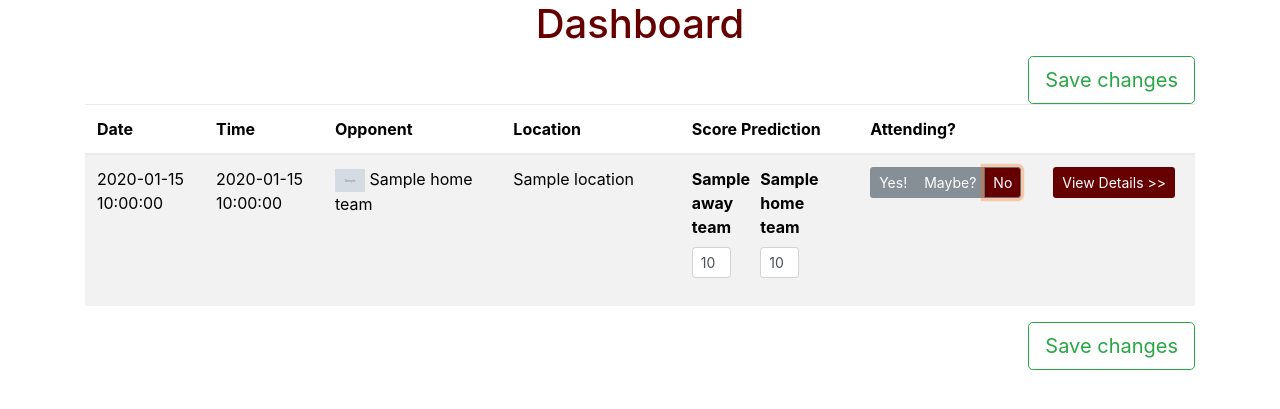
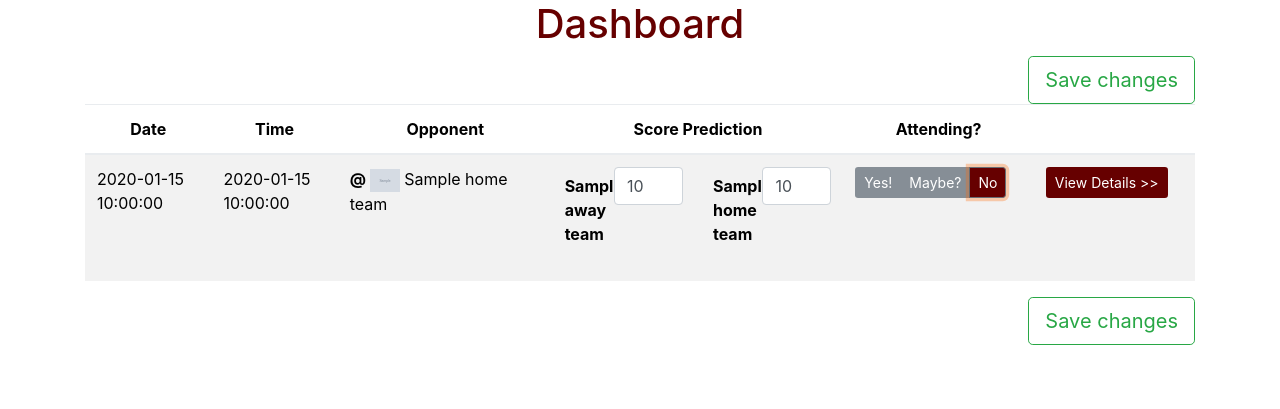
Before and after one commit to VTHoop/homer-hokie-tailgate-2, a Flask app: template src/templates/users/dashboard.jinja2 in a window 1280 px wide. Shown: the part 144-553 px from the top of the page. Run offline with Flask 2, Linux system fonts and the light colour scheme; the template is opened without the code that fills it: most values are stand-ins (such as "Sample title", 1, 10 or a date in 2020); grey boxes marked "Sample" are stand-in pictures; some libraries are stand-ins or nearby versions.

Commit message:
dashboard cleanup

```diff
--- a/src/templates/users/dashboard.jinja2
+++ b/src/templates/users/dashboard.jinja2
@@ -48,18 +48,16 @@
                     <colgroup>
                         <col style="width:10%"/>
                         <col style="width:10%"/>
-                        <col style="width:15%"/>
-                        <col style="width:15%"/>
-                        <col style="width:15%"/>
+                        <col style="width:17%"/>
+                        <col style="width:23%"/>
                         <col style="width:10%"/>
                         <col style="width:10%"/>
                     </colgroup>
                     <thead>
-                    <tr>
+                    <tr class="text-center">
                         <th>Date</th>
                         <th>Time</th>
                         <th>Opponent</th>
-                        <th>Location</th>
                         <th>Score Prediction</th>
                         <th>Attending?</th>
                         <th></th>
@@ -78,55 +76,65 @@
                         </td>
                         <td>
                             {% if game.game.home_team.school_name == 'Virginia Tech' %}
-                            <img src="../static/images/teams/{{ game.game.away_team.logo }}" style="width:30px"/>
+                            <strong>vs. </strong><img src="../static/images/teams/{{ game.game.away_team.logo }}" style="width:30px"/>
                             {{ game.game.away_team.school_name }}
                             {% else %}
-                            <img src="../static/images/teams/{{ game.game.home_team.logo }}" style="width:30px"/>
+                            <strong>@ </strong><img src="../static/images/teams/{{ game.game.home_team.logo }}" style="width:30px"/>
                             {{ game.game.home_team.school_name }}
                             {% endif %}
                             </a>
                         </td>
-                        <td>{{ game.game.location }}</td>
+
 						{% if game.game.home_team.school_name == 'Virginia Tech' %}
                         <td>
-                            <div class="form-row">
-                                <div class="col-5">
-                                    <div class="form-group">
-                                        <label class="control-label"><strong>{{ game.game.home_team.short_name
-                                            }}</strong></label>
-                                        <input class="col-8 form-control form-control-sm" type="text" name="home_score{{ game.game.game_num }}"
+                            <div class="row">
+                                <div class="col-6">
+                                    <div class="form-group row">
+                                        <label class="col-sm-4 col-form-label">
+                                            <strong>{{ game.game.home_team.short_name}}&nbsp;</strong>
+                                        </label>
+                                        <div class="col-sm-8">
+                                        <input class="form-control" type="text" name="home_score{{ game.game.game_num }}"
                                                value="{{ game.home_score }}">
+                                        </div>
                                     </div>
                                 </div>
 
-                                <div class="col-5">
-                                    <div class="form-group">
-                                        <label class="control-label"><strong>{{ game.game.away_team.short_name
-                                            }}</strong></label>
-                                        <input class="col-8 form-control form-control-sm" type="text" name="away_score{{ game.game.game_num }}"
+                                <div class="col-6">
+                                    <div class="form-group row">
+                                        <label class="col-sm-4 col-form-label">
+                                            <strong>{{ game.game.away_team.short_name }}&nbsp;</strong></label>
+                                        <div class="col-sm-8">
+                                        <input class="form-control" type="text" name="away_score{{ game.game.game_num }}"
                                                value="{{ game.away_score }}">
+                                        </div>
                                     </div>
                                 </div>
                             </div>
                         </td>
 						{% else %}
-                        <td>
-                            <div class="form-row">
-                                <div class="col-5">
-                                    <div class="form-group">
-                                        <label class="control-label"><strong>{{ game.game.away_team.short_name
-                                            }}</strong></label>
-                                        <input class="col-8 form-control form-control-sm" type="text" name="away_score{{ game.game.game_num }}"
+                         <td>
+                            <div class="row">
+                                <div class="col-6">
+                                    <div class="form-group row">
+                                        <label class="col-sm-4 col-form-label">
+                                            <strong>{{ game.game.away_team.short_name}}&nbsp;</strong>
+                                        </label>
+                                        <div class="col-sm-8">
+                                        <input class="form-control" type="text" name="away_score{{ game.game.game_num }}"
                                                value="{{ game.away_score }}">
+                                        </div>
                                     </div>
                                 </div>
 
-                                <div class="col-5">
-                                    <div class="form-group">
-                                        <label class="control-label"><strong>{{ game.game.home_team.short_name
-                                            }}</strong></label>
-                                        <input class="col-8 form-control form-control-sm" type="text" name="home_score{{ game.game.game_num }}"
+                                <div class="col-6">
+                                    <div class="form-group row">
+                                        <label class="col-sm-4 col-form-label">
+                                            <strong>{{ game.game.home_team.short_name }}&nbsp;</strong></label>
+                                        <div class="col-sm-8">
+                                        <input class="form-control" type="text" name="home_score{{ game.game.game_num }}"
                                                value="{{ game.home_score }}">
+                                        </div>
                                     </div>
                                 </div>
                             </div>
```
